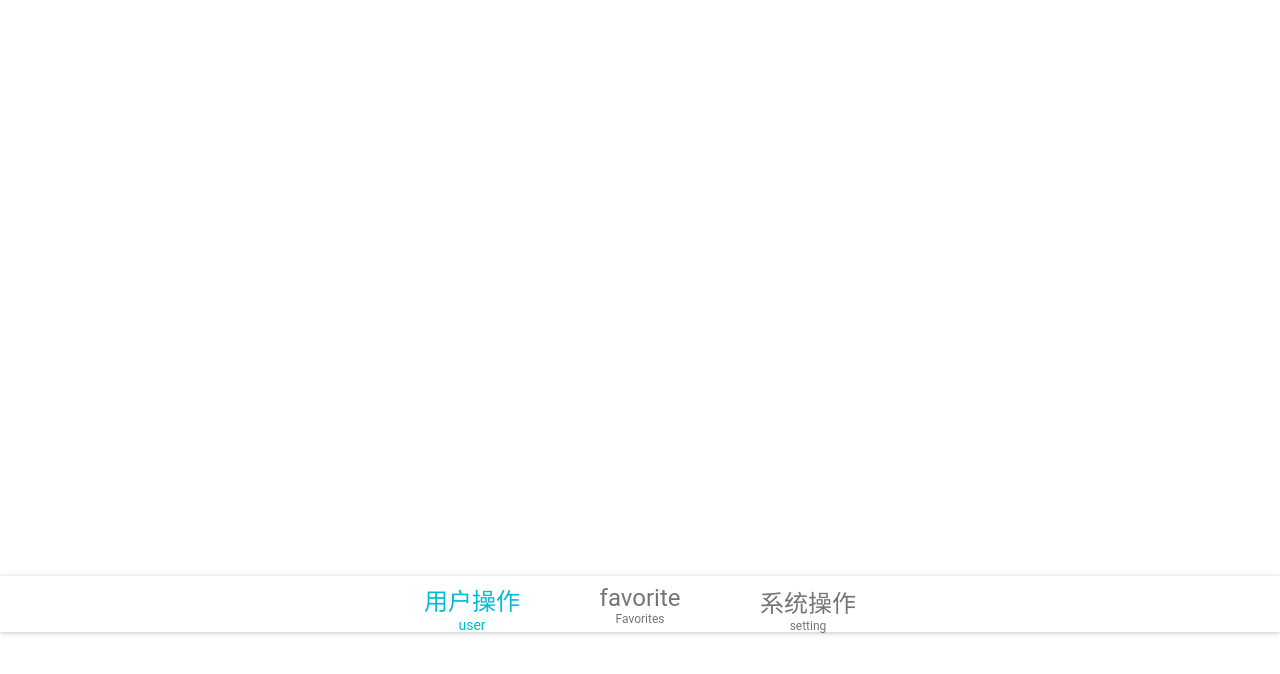
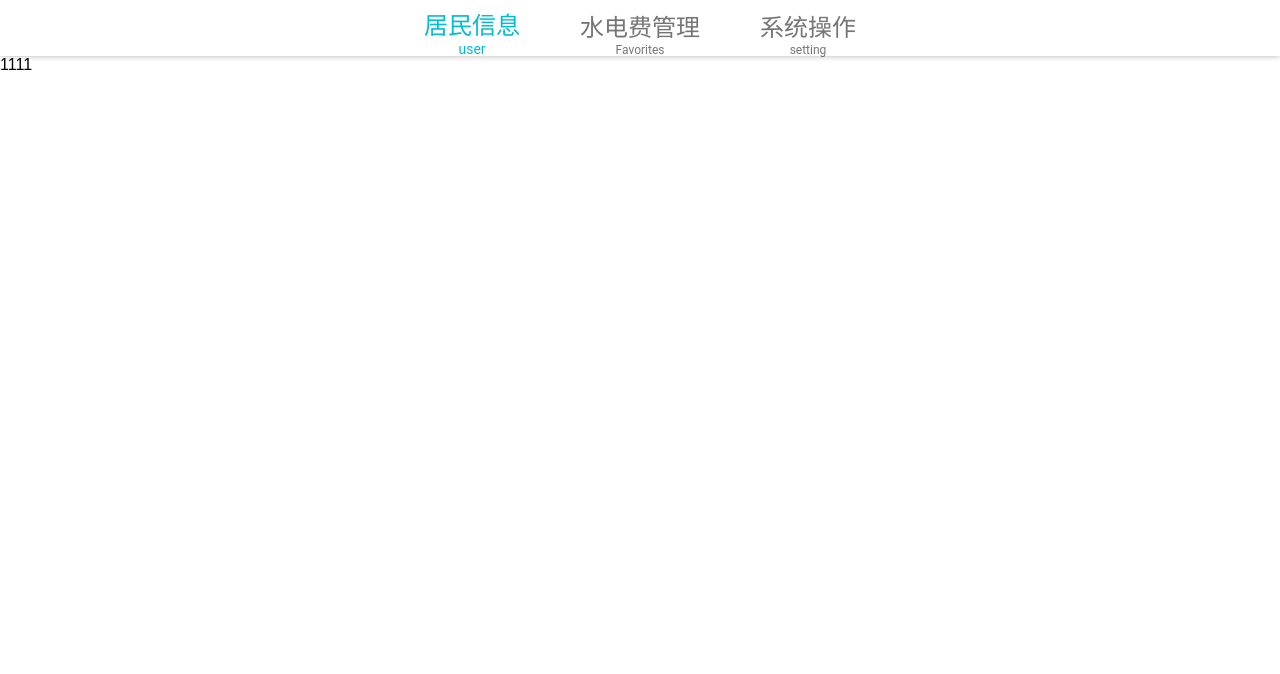
Before and after one commit to fancyzhe/my_app, a React (Create React App) app: page /manage in a window 1280 px wide. Shown: the top 674 px of the page. Built offline with nearby package versions, Linux system fonts and the light colour scheme.

Commit message:
'增加xmind文件'

```diff
--- a/src/common/admin_btn.js
+++ b/src/common/admin_btn.js
@@ -10,16 +10,14 @@ import {Drawer, MenuItem, RaisedButton} from "material-ui";
 import {MuiThemeProvider} from "material-ui/styles/index";
 import {Link} from "react-router-dom";
 import './css/admin_btn.css'
-import {Label} from "react-bootstrap";
 
 class Adminbtn extends React.Component {
 
     constructor(props) {
         super(props);
-        this.state = {open: false};
+        this.state = {open: true};
     }
 
-    handleToggle = () => this.setState({open: !this.state.open});
 
     reLogin(){
         //清楚登陆信息的缓存
@@ -30,7 +28,6 @@ class Adminbtn extends React.Component {
         return (
             <div>
                 <MuiThemeProvider>
-                    <Label onClick={this.handleToggle}>系统操作</Label>
                     <Drawer
                         open={this.state.open}
                         width={100}
--- a/src/common/bottom_nav.js
+++ b/src/common/bottom_nav.js
@@ -21,15 +21,38 @@ class BottomNav extends React.Component {
 
     select = (index) => this.setState({selectedIndex: index});
 
-    adminBtn(){
-        console.log(1);
-        return(<Adminbtn />)
+    adminBtn() {
+        return (
+            <Adminbtn/>
+        )
     }
+
+    adminPage() {
+        const select = this.state.selectedIndex;
+        return (
+           <div>
+               {
+                    select === 0 ? this.userPage()
+                                 : select === 1 ? this.managementPage()
+                                                : this.adminBtn()
+               }
+           </div>
+        )
+    }
+
+    userPage(){
+        return(<div>1111</div>)
+    }
+
+    managementPage(){
+        return(<div>222</div>)
+    }
+
 
     render() {
 
-        const recentsIcon = <FontIcon className="material-icons">用户操作</FontIcon>;
-        const favoritesIcon = <FontIcon className="material-icons">favorite</FontIcon>;
+        const recentsIcon = <FontIcon className="material-icons">居民信息</FontIcon>;
+        const favoritesIcon = <FontIcon className="material-icons">水电费管理</FontIcon>;
         const nearbyIcon = <FontIcon className="material-icons">系统操作</FontIcon>;
 
         return (
@@ -39,23 +62,29 @@ class BottomNav extends React.Component {
                         <BottomNavigationItem
                             label="user"
                             icon={recentsIcon}
-                            onClick={() => this.select(0)}
+                            onClick={() => {
+                                this.select(0);
+                            }}
                         />
                         <BottomNavigationItem
                             label="Favorites"
                             icon={favoritesIcon}
-                            onClick={() => this.select(1)}
+                            onClick={() => {
+                                this.select(1)
+                            }}
                         />
                         <BottomNavigationItem
                             label="setting"
                             icon={nearbyIcon}
                             onClick={() => {
                                 this.select(2);
-                                this.adminBtn()
                             }}
                         />
                     </BottomNavigation>
                 </Paper>
+                {
+                    this.adminPage()
+                }
             </MuiThemeProvider>
         )
     }
--- a/src/common/css/bottom_nav.css
+++ b/src/common/css/bottom_nav.css
@@ -1,3 +1,2 @@
 .nav_bottom{
-    margin-top: 45%;
 }
--- a/src/index.js
+++ b/src/index.js
@@ -10,7 +10,7 @@ import {setTitle} from "./common/utils";
 ReactDOM.render((
         <BrowserRouter>
             <div>
-                <Route exact path = '/' component = {App} onEnter={setTitle('主页')}/>
+                <Route exact path = '/' component = {App} onEnter={setTitle('登陆')}/>
                 <Route  path = '/manage' component = {Manage}  onEnter={setTitle('信息')}/>
             </div>
         </BrowserRouter>
--- a/src/public/Manage.js
+++ b/src/public/Manage.js
@@ -4,7 +4,6 @@
  */
 
 import React from 'react'
-import Adminbtn from "../common/admin_btn";
 import BottomNav from "../common/bottom_nav";
 
 class Manage extends React.Component {
```
Also changed, not shown: src/public/admin/managePage.js (added, +14 -0 lines), src/public/admin/userPage.js (added, +14 -0 lines), 1 other file (tests, documents, lock files or other folders).
